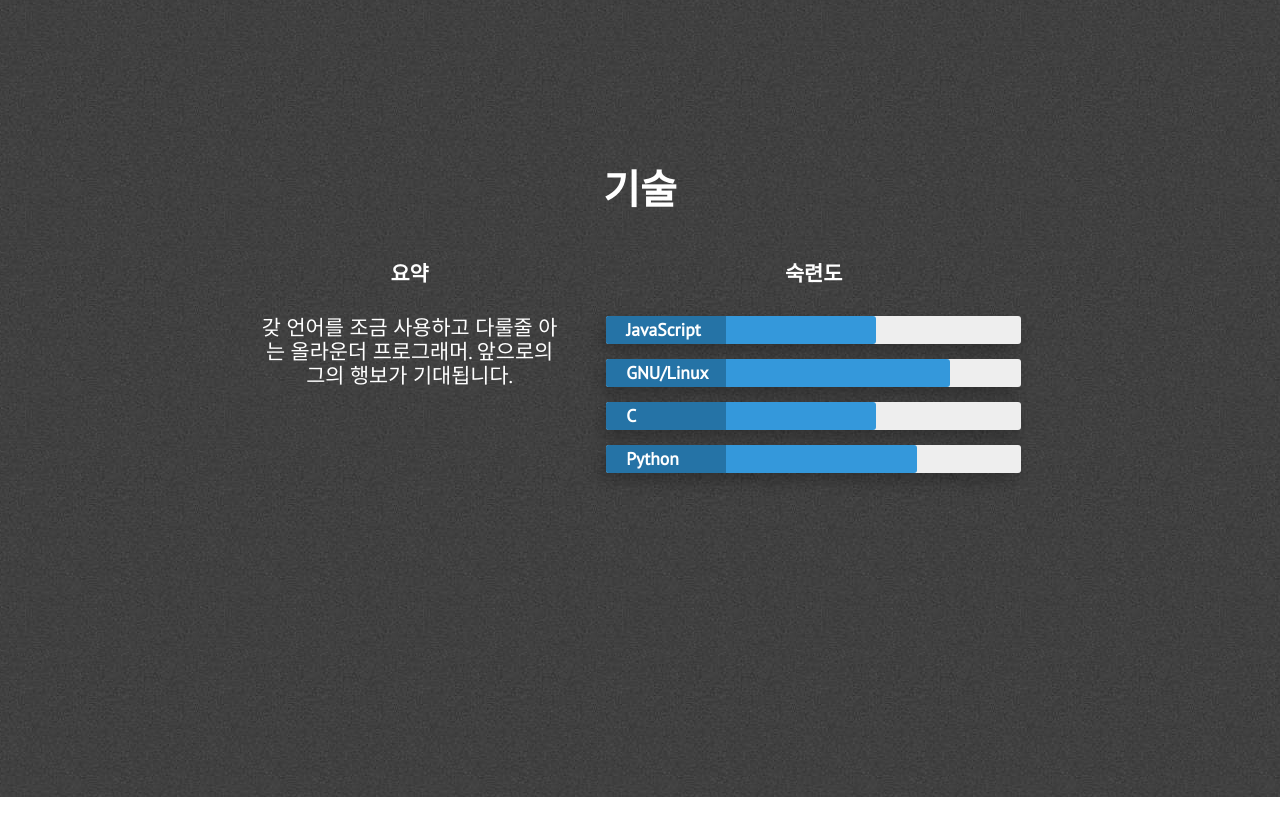
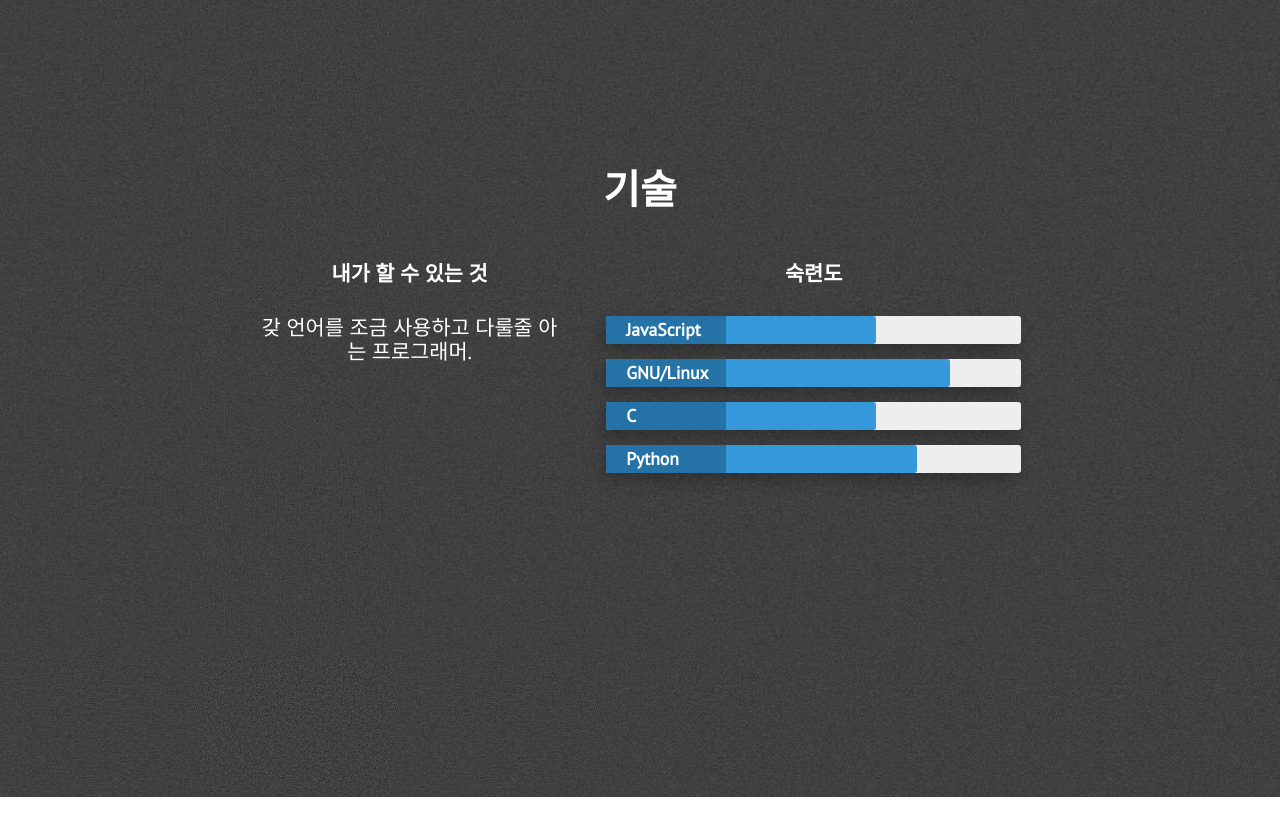
Before and after one commit to kkdonjuun122/kkdonjuun122, a Jekyll site: the page built from index.html, in a window 1280 px wide and 900 px high, scrolled down 2103 px. Shown: the top 836 px of the window. Built offline with Jekyll 4.4.1, drawn with Linux system fonts in a browser that asks for light colours; nearby versions of some CDN libraries; grey boxes are pictures that could not be loaded.

Commit message:
Add files via upload

```diff
--- a/_includes/skills.html
+++ b/_includes/skills.html
@@ -6,9 +6,9 @@
 
             <div class="skills-grid">
                 <div class="what-i-do">
-                    <h3 class="center-align skills-subsection">요약</h3>
+                    <h3 class="center-align skills-subsection">내가 할 수 있는 것</h3>
                     <p class="paragraph-text center-align">
-                        갖 언어를 조금 사용하고 다룰줄 아는 올라운더 프로그래머. 앞으로의 그의 행보가 기대됩니다.
+                        갖 언어를 조금 사용하고 다룰줄 아는 프로그래머.
                     </p>
                 </div>
                 <div class="technical-skills">
```
